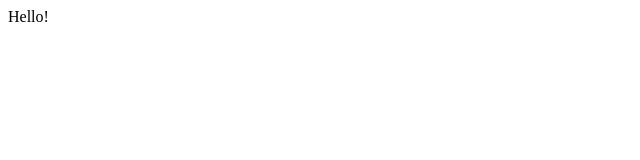
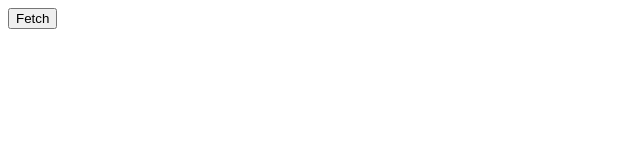
Before and after one commit to U-Ra-All/TypeScript-react-redux, a React (Create React App) app: page / in a window 1280 px wide. Shown: the top 160 px of the page, without its empty margins (0-640 px from the left). Built offline with nearby package versions, Linux system fonts and the light colour scheme.

Commit message:
Отображение списка

```diff
--- a/src/components/App.tsx
+++ b/src/components/App.tsx
@@ -9,8 +9,24 @@
 }
 
 class _App extends React.Component<AppProps> {
+
+  onButtonClick = (): void => {
+    this.props.fetchTodos();
+  };
+
+  renderTodos(): JSX.Element[] {
+    return this.props.todos.map((todo: Todo) => {
+      return <div key={todo.id}>{todo.title}</div>
+    });
+  }
+
   render() {
-    return <div>Hello!</div>
+    return (
+      <div>
+        <button onClick={this.onButtonClick}>Fetch</button>
+        {this.renderTodos()}
+      </div>
+    )
   }
 }
 
```
